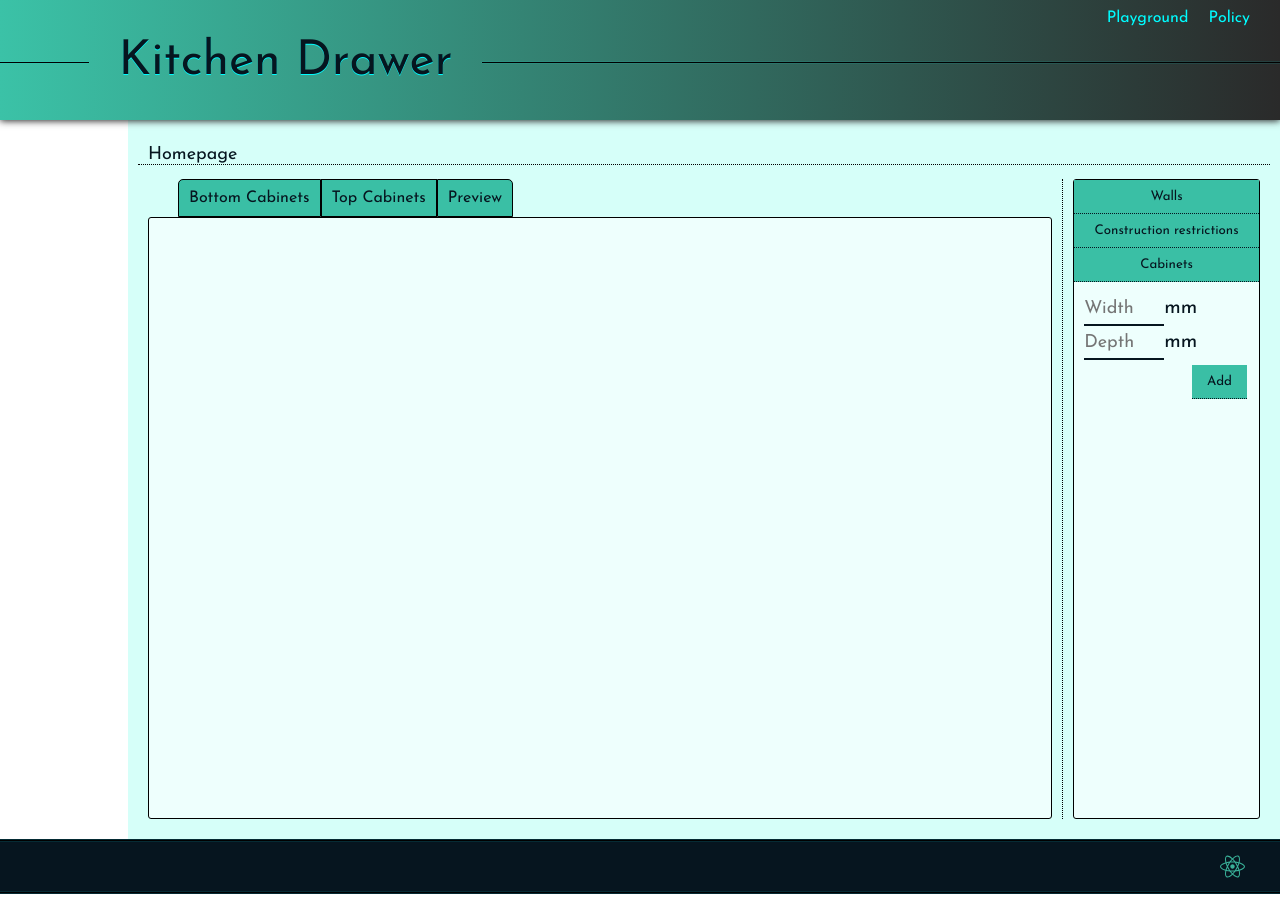
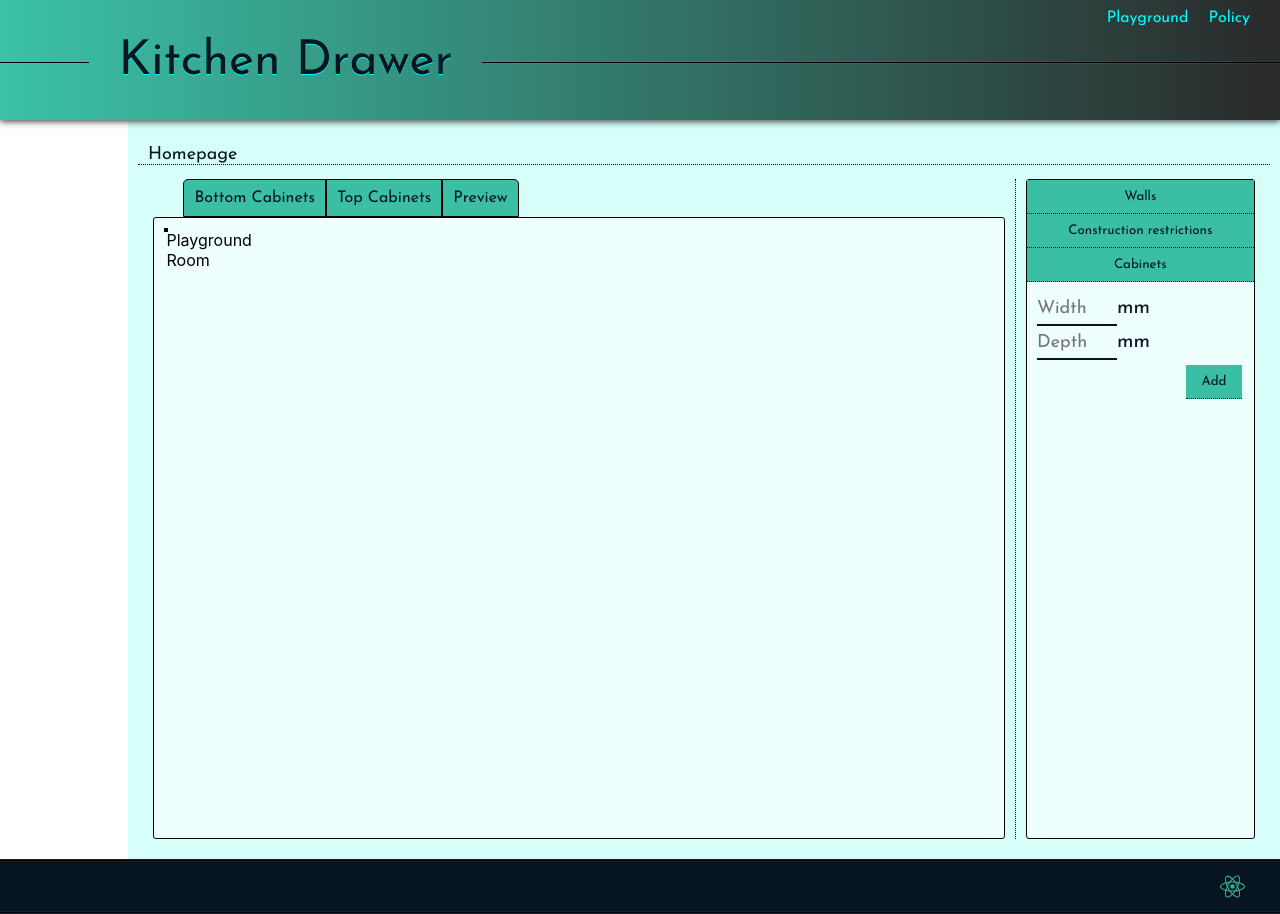
Before and after one commit to PaweLewoniewski/kitchendrawer, a React (Create React App) app: page / in a window 1280 px wide. Built offline with nearby package versions, Linux system fonts and the light colour scheme.

Commit message:
pass_by_state_props

```diff
--- a/src/App.css
+++ b/src/App.css
@@ -1,15 +1,16 @@
-body::-webkit-scrollbar {
+*::-webkit-scrollbar {
   width: 0.5em;
-  background-color: #2a2c2b;
+  height: 0.5em;
+  background-color: #B0FFEE;;
 }
 
-body::-webkit-scrollbar-track {
+*::-webkit-scrollbar-track {
   box-shadow: inset 0 0 6px rgba(0, 0, 0, 0.3);
   border-radius: 10px;
   background-color: none;
 }
 
-body::-webkit-scrollbar-thumb {
+*::-webkit-scrollbar-thumb {
   background-color: #39b69d;
   border-radius: 10px;
 }
--- a/src/App.tsx
+++ b/src/App.tsx
@@ -7,6 +7,7 @@ import MainNavigation from './components/mainNavigation';
 import BottomBoxes from './playground/bottomBoxes';
 import TopBoxes from './playground/topBoxes';
 import Footer from './components/footer';
+import PlaygroundRoom from './playground/playgroundRoom';
 
 
 function App() {
@@ -24,6 +25,7 @@ function App() {
                 <Route path="/" element={<HomePage />} >
                   <Route path=":bottomId" element={<BottomBoxes />} />
                   <Route path=":topId" element={<TopBoxes />} />
+                  <Route path=":preview" element={<PlaygroundRoom />} />
                 </Route>
                 <Route path="/policy" element={<Policy />} />
               </Routes>
--- a/src/assets/SingleNumberFiled/SingleNumberFiled.tsx
+++ b/src/assets/SingleNumberFiled/SingleNumberFiled.tsx
@@ -3,13 +3,15 @@ import styled from "styled-components";
 interface SingleNumberFieldProps {
     text?: string;
     placeholder?:string;
+    onChange?: (e:any)=> void;
+    value?:number;
 }
 
-const SingleNumberField = ({ text, placeholder }: SingleNumberFieldProps) => {
+const SingleNumberField = ({ text, placeholder, onChange, value }: SingleNumberFieldProps) => {
     return (
         <ContenerBox>
             <CheckBox>
-                <input type="number" id={text} name={text} placeholder={placeholder}></input>
+                <input onChange={onChange} type="number" id={text} name={text} placeholder={placeholder} value={value}></input>
                 <Name>
                     <label htmlFor={text}>{text}</label>
                 </Name>
--- a/src/components/wallsPanel.tsx
+++ b/src/components/wallsPanel.tsx
@@ -1,16 +1,36 @@
+import { useState } from "react";
+import { useLocation, useNavigate } from "react-router-dom";
 import styled from "styled-components";
 import SingleBtn from "../assets/SingleBtn/SingleBtn";
 import SingleNumberField from "../assets/SingleNumberFiled/SingleNumberFiled";
+import { RoomData } from "../types/types";
 
 const WallsPanel = () => {
+    const navigate = useNavigate();
+    const state = useLocation().state as RoomData;
+    const width = state && state.width;
+    const depth = state && state.depth;
+
+    const [widthPlayground, setWidthPlayground] = useState<number>(width);
+    const [heightPlayground, setHeightPlayground] = useState<number>(depth);
+
+    const setUpRoomPlayground = () => {
+        navigate('/preview',
+            {
+                state: {
+                    width: widthPlayground,
+                    depth: heightPlayground,
+                }
+            });
+    }
     return (
         <Contener>
             <FiledBox>
-                <SingleNumberField text={"mm"} placeholder={'Width'} />
-                <SingleNumberField text={"mm"} placeholder={'Depth'} />
+                <SingleNumberField value={widthPlayground} text={"mm"} placeholder={'Width'} onChange={(e:any)=> {setWidthPlayground(e.target.value)}} />
+                <SingleNumberField value={heightPlayground} text={"mm"} placeholder={'Depth'} onChange={(e:any)=> {setHeightPlayground(e.target.value)}} />
             </FiledBox>
             <BtnBoxEnd>
-                <SingleBtn btnName={"Add"}></SingleBtn>
+                <SingleBtn btnName={"Add"} onClick={setUpRoomPlayground}></SingleBtn>
             </BtnBoxEnd>
         </Contener>
     );
--- /dev/null
+++ b/src/playground/playgroundRoom.tsx
@@ -0,0 +1,26 @@
+import { useLocation } from "react-router-dom";
+import styled from "styled-components";
+import { RoomData } from "../types/types";
+
+const PlaygroundRoom = () => {
+
+    const state = useLocation().state as RoomData;
+    const depth = state && state.depth;
+    const width = state && state.width;
+    console.log(depth);
+
+    const roomWidth = width / 4; //przy /5 to: 200 px to 1 metr
+    const roomDepth = depth / 4;
+
+    return (
+        <Room width={width !== null ? roomWidth : 0} depth={depth !== null ? roomDepth : 0}>Playground Room</Room>
+    );
+};
+export default PlaygroundRoom;
+
+const Room = styled.div<RoomData>`
+    width:${props => props.width !== 0 ? `${props.width}px` : '0px'};
+    height:${props => props.depth !== 0 ? `${props.depth}px` : '0px'};
+    border:2px solid black;
+    box-sizing: border-box;
+`;
--- a/src/views/homepage.tsx
+++ b/src/views/homepage.tsx
@@ -5,6 +5,7 @@ import ActionBtn from '../assets/ActionBtn/ActionBtn';
 import CabinetsPanel from '../components/cabinetsPanel';
 import ConstructionRestriction from '../components/conostructionRestrictions';
 import WallsPanel from '../components/wallsPanel';
+import PlaygroundRoom from '../playground/playgroundRoom';
 
 const HomePage = () => {
 
@@ -30,9 +31,11 @@ const HomePage = () => {
                     <PlaygroundNavList>
                         <PlaygroundNavListItem><NavLink to='/bottomCabinets'>Bottom Cabinets</NavLink></PlaygroundNavListItem>
                         <PlaygroundNavListItem><NavLink to='/topCabinets'>Top Cabinets</NavLink></PlaygroundNavListItem>
-                        <PlaygroundNavListItem><NavLink to='/topCabinets'>Preview</NavLink></PlaygroundNavListItem>
+                        <PlaygroundNavListItem><NavLink to='/preview'>Preview</NavLink></PlaygroundNavListItem>
                     </PlaygroundNavList>
-                    <PlaygroundBox></PlaygroundBox>
+                    <PlaygroundBox>
+                         <PlaygroundRoom />
+                    </PlaygroundBox>
                 </PlaygroundBoxContener>
                 <PlaygroundActions>
                     <ActionButtonsBox>
@@ -105,7 +108,7 @@ const PlaygroundNavListItem = styled.li`
 `;
 
 const PlaygroundBoxContener = styled.div`
-    width:100%;
+    width:77%;
     border-right:1px dotted black;
 `;
 
@@ -115,10 +118,12 @@ const PlaygroundBox = styled.div`
     border:1px solid black;
     border-radius:3px;
     background:#eefffd;
+    overflow:scroll;
+    padding:10px;
 `;
 
 const PlaygroundActions = styled.div`
-    width:20%;
+    min-width:20%;
     border:1px solid black;
     border-radius:3px;
     margin:0px 10px;
```
Also changed, not shown: src/types/types.d.ts (added, +12 -0 lines).
